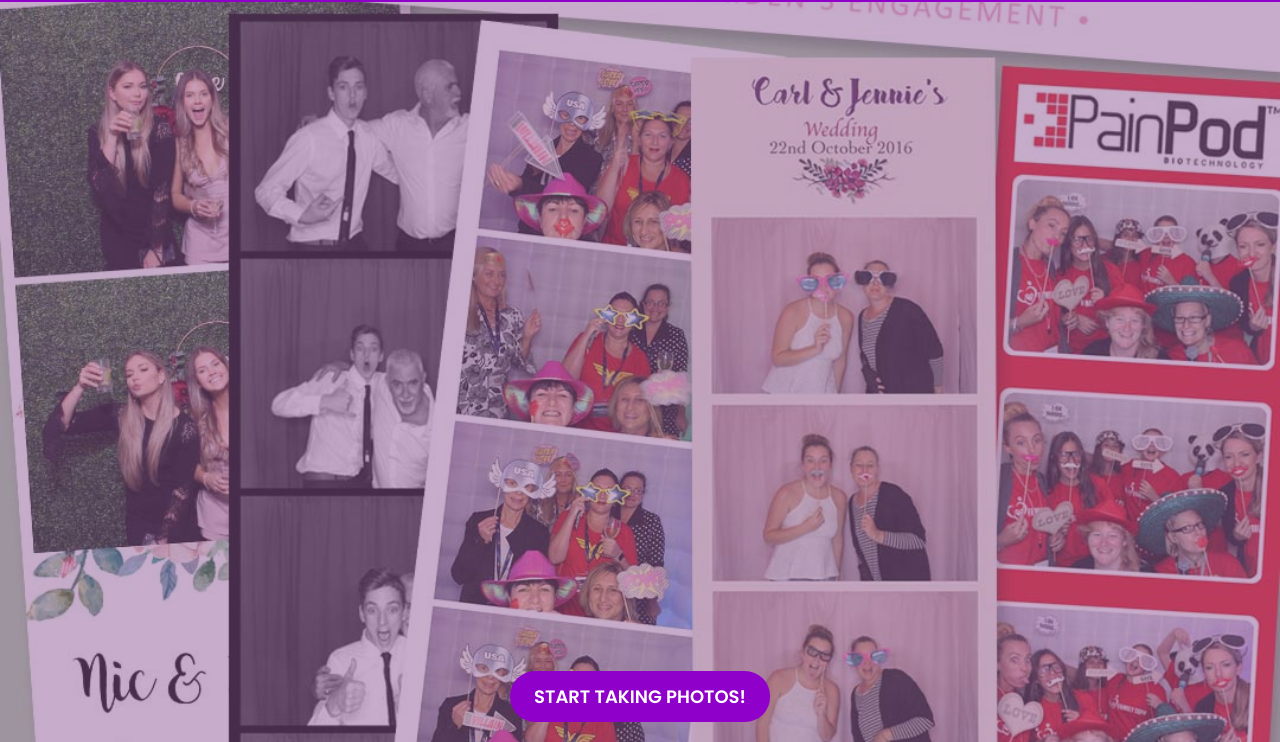
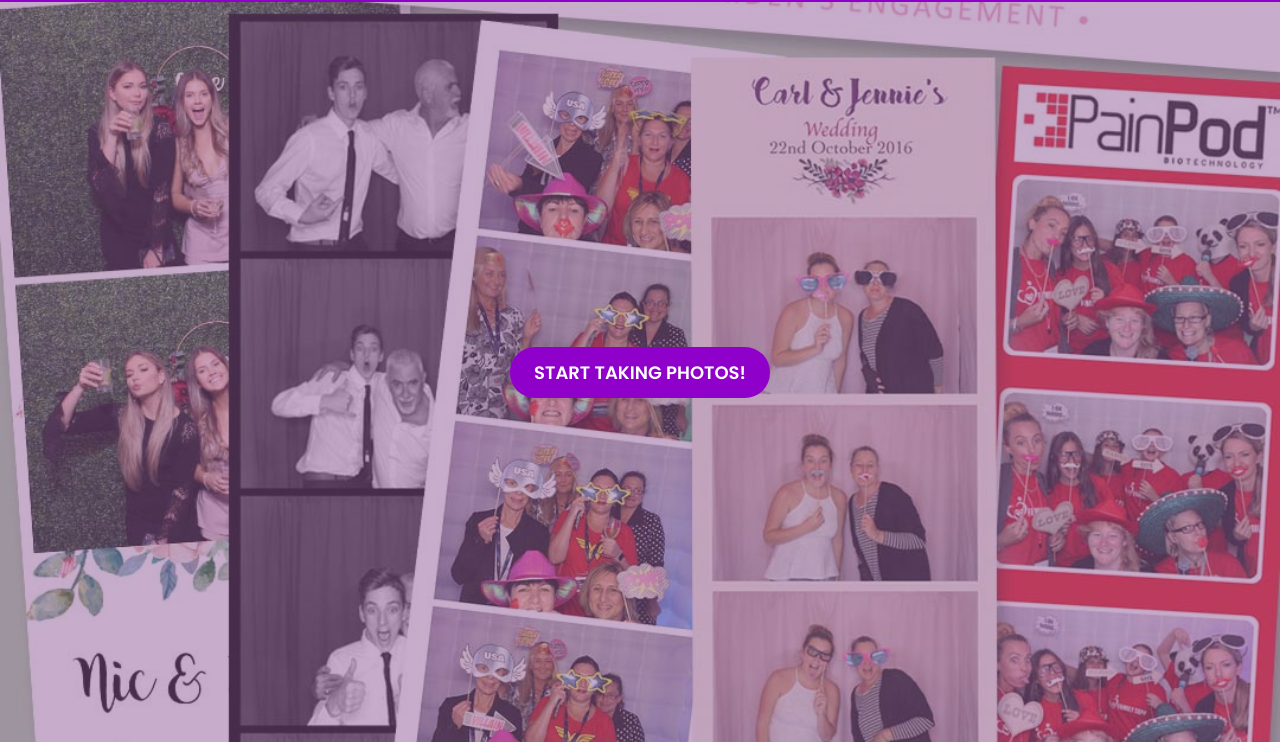
Before and after one commit to SAIREN-PH/pitique-v1.0, a plain HTML site: page pages/index.html in a window 1280 px wide. Shown: the part 58-800 px from the top of the page. Drawn offline with Linux system fonts and the light colour scheme.

Commit message:
Update index.html

```diff
--- a/pages/index.html
+++ b/pages/index.html
@@ -51,15 +51,14 @@
 
         .content {
             flex: 1;
-            position: relative;
-            /* Minimal content, keeping it clean as per request */
+            display: flex;
+            flex-direction: column;
+            justify-content: center;
+            align-items: center;
+            padding: 20px; /* Add padding for spacing */
         }
 
         .cta-button {
-            position: absolute;
-            bottom: 20px;
-            left: 50%;
-            transform: translateX(-50%);
             background-color: #9000cb; /* Purple button */
             color: white;
             font-family: 'Poppins', sans-serif;
@@ -94,9 +93,8 @@
         <h1>Welcome to PiTique</h1> <!-- Placeholder nav content, can be customized -->
     </div>
     <div class="content">
-        <!-- Main content area; left empty for simplicity as not specified -->
+        <button class="cta-button" onclick="location.href='camera.html';">START TAKING PHOTOS!</button>
     </div>
-    <button class="cta-button" onclick="location.href='camera.html';">START TAKING PHOTOS!</button> <!-- Redirects to camera.html -->
 
     <script>
         // Minimal JS; can expand for interactive features
```
